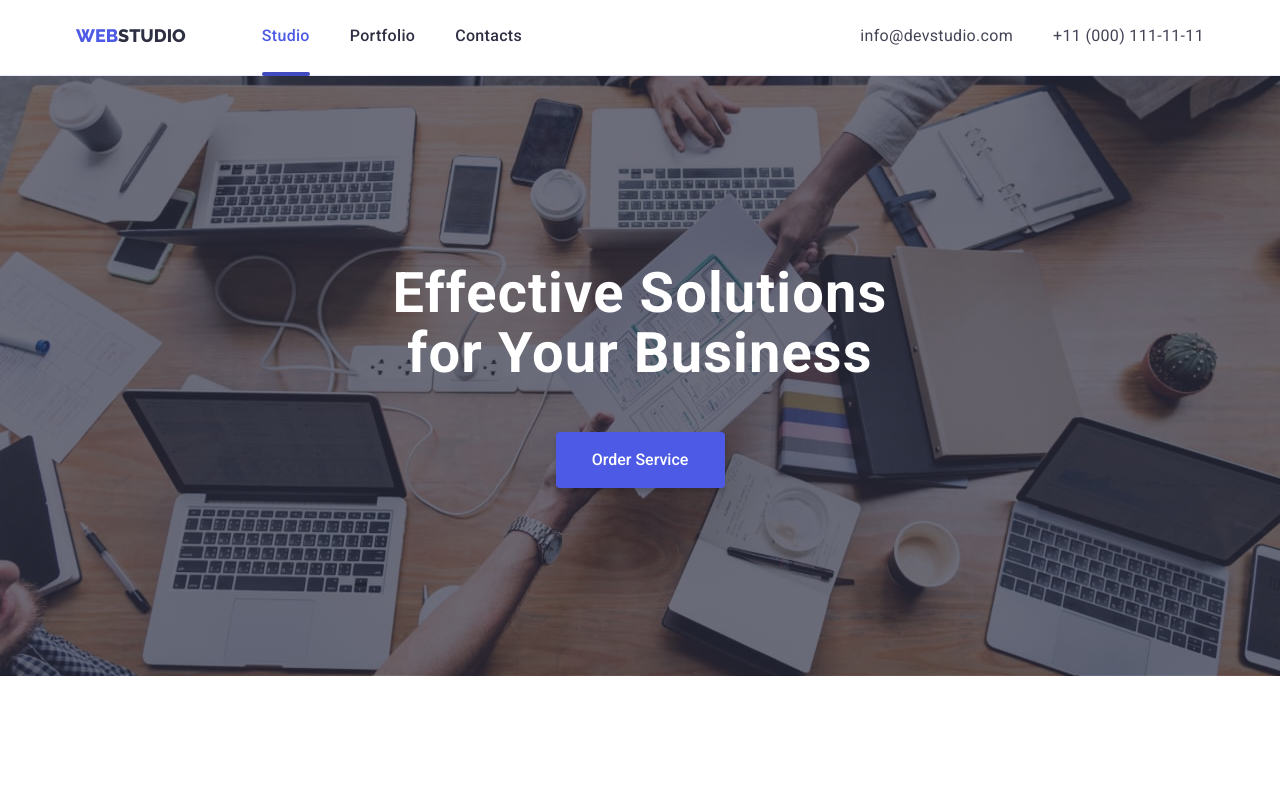
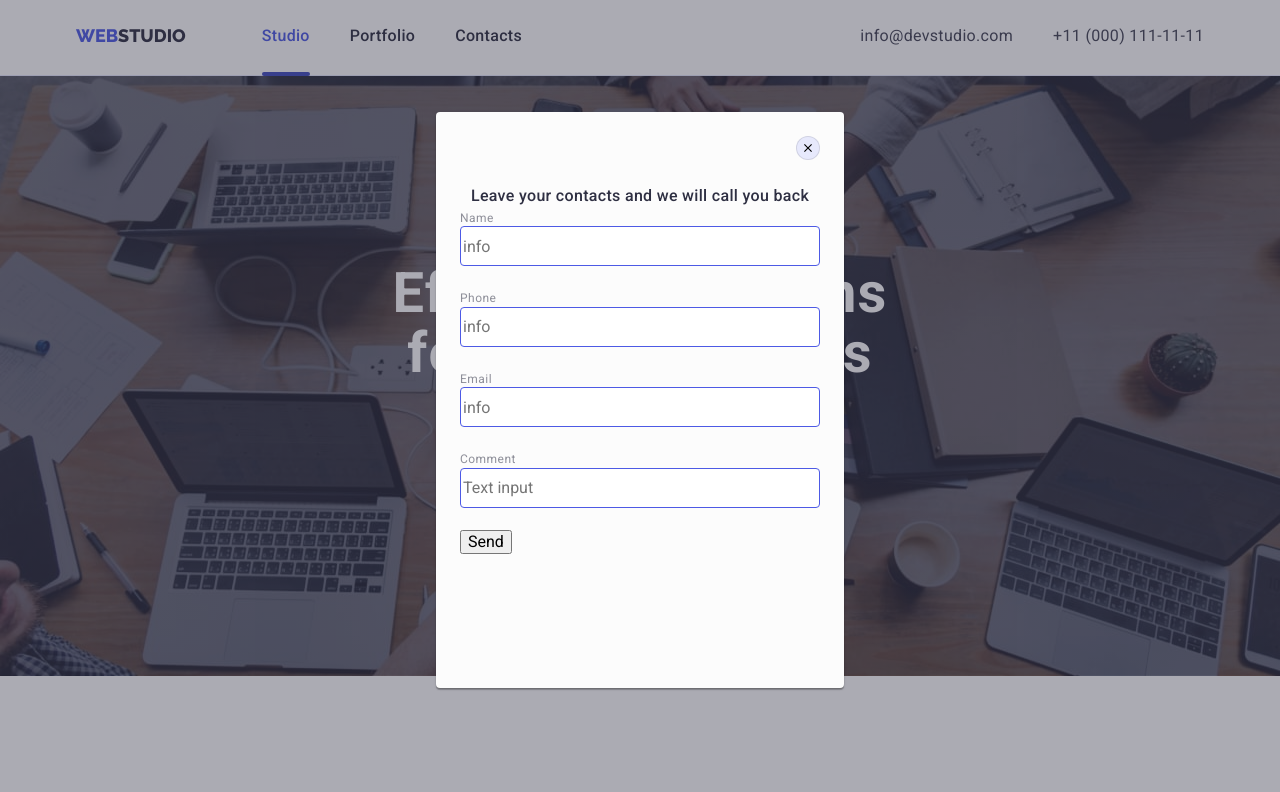
Before and after one commit to ArthurBrook/goit-markup-hw-05, a plain HTML site: page index.html in a window 1280 px wide. Shown: the top 792 px of the page. Drawn offline with nearby package versions, Linux system fonts and the light colour scheme.

Commit message:
add changes

```diff
--- a/css/styles.css
+++ b/css/styles.css
@@ -555,8 +555,37 @@ img {
    display: flex;
    align-items: center;
    justify-content: center;
+   margin-bottom: 24px;
 }
 
 .modal-icon {
    fill: #000000;
 }
+
+.modal-title {
+   font-family: 'Roboto';
+   font-style: normal;
+   font-weight: 500;
+   font-size: 16px;
+   line-height: 24px;
+   text-align: center;
+   letter-spacing: 0.02em;
+   color: #2E2F42;
+}
+
+.modal-input {
+   width: 100%;
+   height: 40px;
+   border: 1px solid #4D5AE5;
+   border-radius: 4px;
+   margin-bottom: 22px;
+}
+
+.modal-input-text span {
+   font-family: 'Roboto';
+   font-size: 12px;
+   line-height: 16px;
+   letter-spacing: 0.04em;
+   color: #8E8F99;
+   margin-bottom: 4px;
+}
--- a/index.html
+++ b/index.html
@@ -352,13 +352,30 @@
          </div>
       </div>
    </footer>
-   <div class="backdrop is-hidden" data-modal>
+   <div class="backdrop" data-modal>
       <div class="modal">
          <button type="button" data-modal-close class="modal-close">
             <svg class="modal-icon" width="8" height="8">
                <use href="./images/icons.svg#icon-cross"></use>
             </svg>
          </button>
+         <p class="modal-title">Leave your contacts and we will call you back</p>
+         <form class="modal-form">
+            <label class="modal-input-text">
+               <span>Name</span>
+               <input type="text" class="modal-input" name="Name" placeholder="info">
+            </label>
+            <label class="modal-input-text">
+               <span>Phone</span>
+               <input type="tel" class="modal-input" name="Phone" placeholder="info"></label>
+            <label class="modal-input-text">
+               <span>Email</span>
+               <input type="email" class="modal-input" name="Email" placeholder="info"></label>
+            <label class="modal-input-text">
+               <span>Comment</span>
+               <input type="text" class="modal-input" name="Comment" placeholder="Text input"></label>
+            <button type="submit">Send</button>
+         </form>
       </div>
    </div>
    <script src="./js/modal.js"></script>
```
